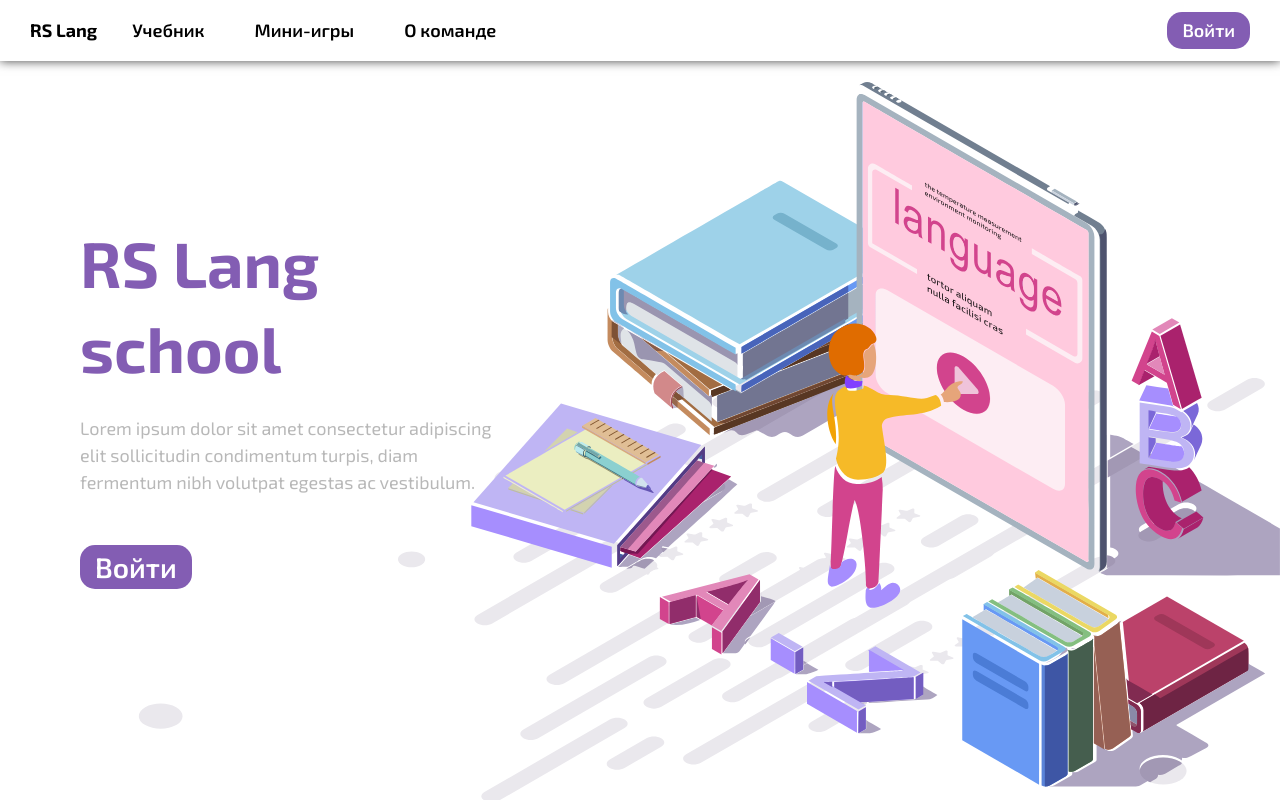
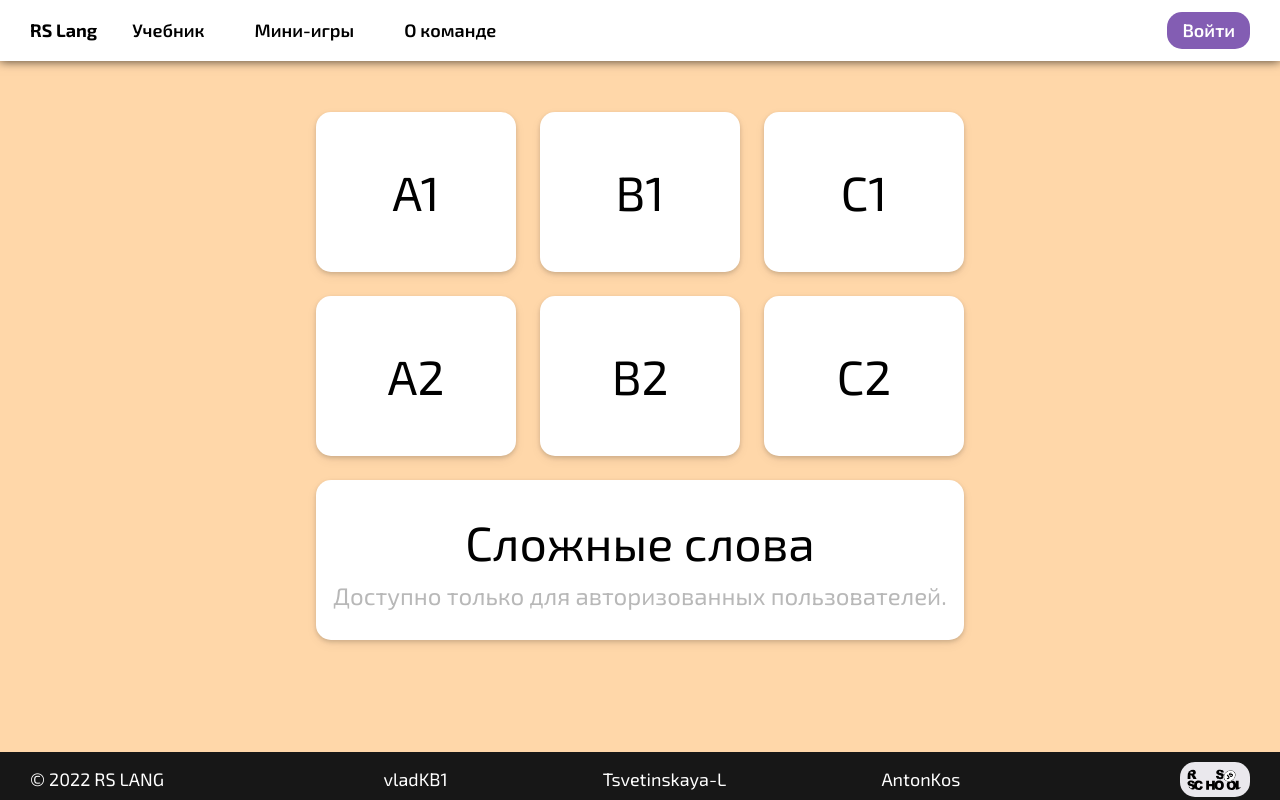
Before and after one commit to vladKB1/rslang, a website built with webpack: page src/index.html in a window 1280 px wide. Both pictures are taken after a click on the element "Учебник". Shown: the top 800 px of the page. Built offline with nearby package versions, Linux system fonts and the light colour scheme.

Commit message:
feat: add layout of textbook page

```diff
--- a/src/App.ts
+++ b/src/App.ts
@@ -7,6 +7,9 @@ import { SprintController } from './controllers/SprintController';
 import { BaseModel } from './models/BaseModel';
 import { BaseView } from './views/BaseView';
 import { BaseController } from './controllers/BaseController';
+import { TextBookController } from './controllers/TextBookController';
+import { TextBookModel } from './models/TextBookModel';
+import { TextBookView } from './views/TextBookView';
 
 type Model = BaseModel | MainPageModel | SprintModel;
 type View = BaseView | MainPageView | SprintView;
@@ -55,6 +58,9 @@ export default class App {
         this.controller = new MainPageController(this.model as MainPageModel, this.view as MainPageView);
         break;
       case 'textbook':
+        this.model = new TextBookModel();
+        this.view = new TextBookView(this.model.isAuthorized);
+        this.controller = new TextBookController(this.model as TextBookModel, this.view as TextBookView);
         break;
       case 'game-sprint':
         this.model = new SprintModel();
--- /dev/null
+++ b/src/controllers/TextBookController.ts
@@ -0,0 +1,13 @@
+import { TextBookModel } from '../models/TextBookModel';
+import { TextBookView } from '../views/TextBookView';
+import { BaseController } from './BaseController';
+
+export class TextBookController extends BaseController {
+  model!: TextBookModel;
+
+  view!: TextBookView;
+
+  constructor(model: TextBookModel, view: TextBookView) {
+    super(model, view);
+  }
+}
--- /dev/null
+++ b/src/models/TextBookModel.ts
@@ -0,0 +1,11 @@
+import { BaseModel } from './BaseModel';
+
+export class TextBookModel extends BaseModel {
+  category!: number;
+
+  page!: number;
+
+  constructor() {
+    super();
+  }
+}
--- a/src/styles/abstracts/_variables.scss
+++ b/src/styles/abstracts/_variables.scss
@@ -34,3 +34,7 @@ $footer-background: #171717;
 
 
 $sprint-main-background: #2e9e8a;
+
+
+$textbook-main-background: #ffd7a9;
+$text-book-category-background: white;
--- a/src/styles/layout/_footer.scss
+++ b/src/styles/layout/_footer.scss
@@ -1,4 +1,5 @@
 .footer {
+  height: 6vh;
   background: $footer-background;
   color: white;
 
--- /dev/null
+++ b/src/styles/layout/_textbook.scss
@@ -0,0 +1,71 @@
+.main {
+  @include flex(center);
+  background-color: $textbook-main-background;
+  height: 94vh;
+}
+
+.textbook-container {
+  display: grid;
+  grid-template-areas:
+  "A B C" "D E F" "G G G";
+
+  gap: 3vh 3vh;
+  justify-content: center;
+  align-items: center;
+  align-content: center;
+
+
+  .category {
+    @include flex(center);
+    width: 25vh;
+    height: 20vh;
+
+    background-color: $text-book-category-background;
+    box-shadow: 0 2px 4px 0 rgb(0 0 0 / 16%), 0 4px 12px 0 rgb(0 0 0 / 6%);
+    border-radius: 15px;
+  }
+
+  .category-title {
+    font-size: 6vh;
+  }
+
+  .difficult-words-category {
+    grid-area: G;
+    @include flex(center, center, column);
+    width: 81vh;
+    height: 20vh;
+
+    background-color: $text-book-category-background;
+    box-shadow: 0 2px 4px 0 rgb(0 0 0 / 16%), 0 4px 12px 0 rgb(0 0 0 / 6%);
+    border-radius: 15px;
+
+    .description {
+      font-size: 3vh;
+      text-align: center;
+    }
+  }
+
+  .A1 {
+    grid-area: A;
+  }
+
+  .B1 {
+    grid-area: B;
+  }
+
+  .C1 {
+    grid-area: C;
+  }
+
+  .A2 {
+    grid-area: D;
+  }
+
+  .B2 {
+    grid-area: E;
+  }
+
+  .C2 {
+    grid-area: F;
+  }
+}
--- a/src/styles/main.scss
+++ b/src/styles/main.scss
@@ -17,3 +17,4 @@
 @import 'layout/about';
 @import 'layout/footer';
 @import 'layout/sprint';
+@import 'layout/textbook';
--- /dev/null
+++ b/src/views/TextBookView.ts
@@ -0,0 +1,36 @@
+import { BaseView } from './BaseView';
+
+export class TextBookView extends BaseView {
+  constructor(isAuthorized: boolean) {
+    super(isAuthorized);
+    this.renderTextBook(isAuthorized);
+  }
+
+  renderTextBook(isAuthorized: boolean) {
+    const titles = ['A1', 'B1', 'C1', 'A2', 'B2', 'C2'];
+    const container = this.createElement('div', 'textbook-container');
+
+    titles.forEach((title) => {
+      const category = this.createElement('div', 'category', title);
+      const categoryTitle = this.createElement('span', 'category-title');
+      categoryTitle.textContent = title;
+      category.append(categoryTitle);
+
+      container.append(category);
+    });
+
+    const difficultWords = this.createElement('div', 'difficult-words-category');
+    const title = this.createElement('span', 'category-title');
+    title.textContent = 'Сложные слова';
+    difficultWords.append(title);
+
+    if (!isAuthorized) {
+      const description = this.createElement('span', 'description');
+      description.textContent = 'Доступно только для авторизованных пользователей.';
+      difficultWords.append(description);
+    }
+
+    container.append(difficultWords);
+    this.main.append(container);
+  }
+}
```
Also changed, not shown: src/styles/layout/_header.scss (line endings or trailing spaces).
